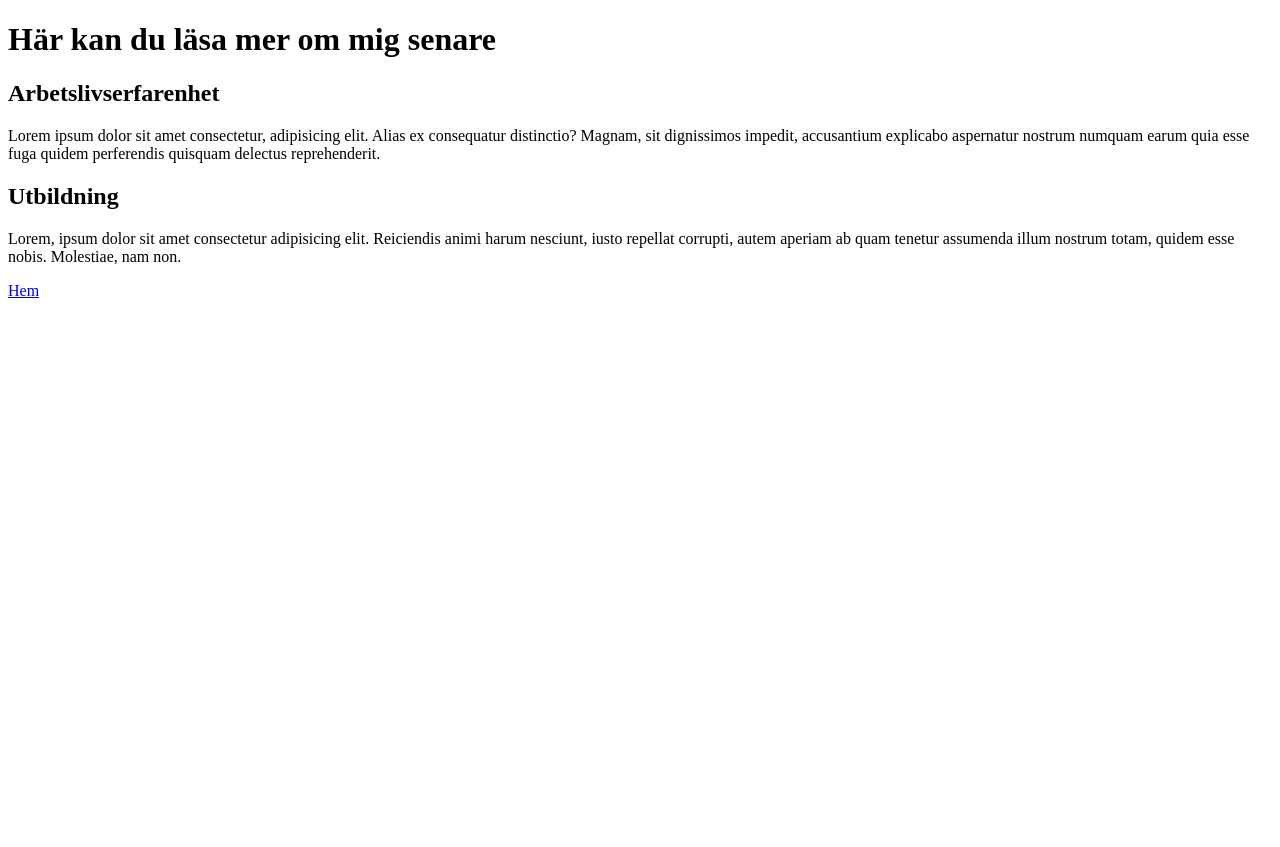
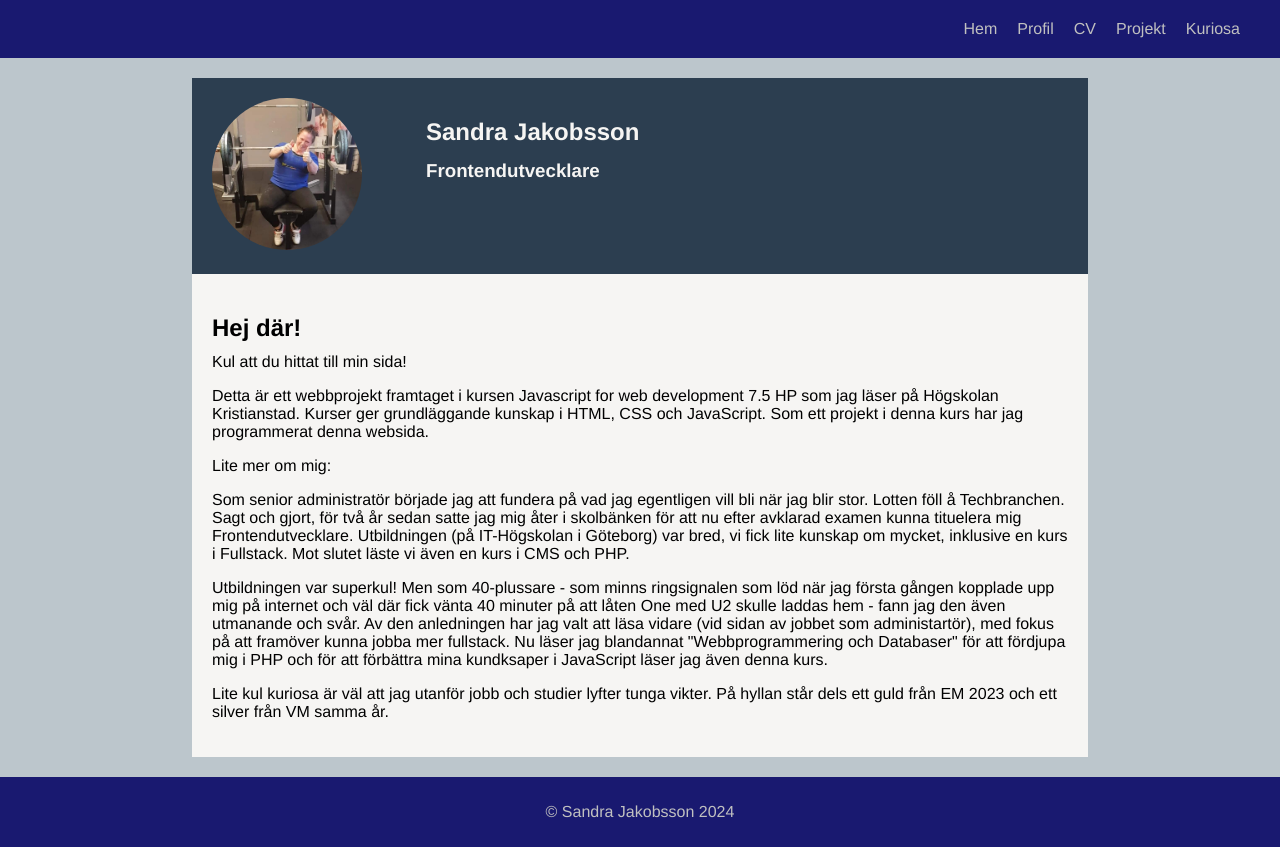
Before and after one commit to Saja81/hkr_portfolio, a plain HTML site: page profile.html in a window 1280 px wide. Before the commit the page ends 800 px from the top, so only its background shows below. Drawn offline with Linux system fonts and the light colour scheme.

Commit message:
Worked with index.html

```diff
--- a/css/card.css
+++ b/css/card.css
@@ -79,3 +79,26 @@ h2 {
 #card.flipped #cardBack {
   transform: rotateY(0deg);
 }
+
+#readMore a {
+  color: silver;
+  text-decoration: none;
+}
+
+#readMore {
+  list-style-type: none;
+}
+
+/* Styling för flipButtonContainer */
+.flipButtonContainer {
+  display: flex;
+  justify-content: flex-end; /* Placera elementet längst till höger */
+  align-items: flex-end; /* Placera elementet längst ned */
+  height: 100%;
+  margin-top: 50px;
+  /* Hitta bättre lösning för denna */
+}
+
+.flipButton {
+  margin: 0; /* Tar bort eventuell extra marginal */
+}
--- a/css/cv.css
+++ b/css/cv.css
@@ -32,7 +32,8 @@
   flex: 3; /* Tar upp 3 delar av tillgängligt utrymme */
 }
 
-#headerCv {
+#headerCv,
+#headerProfile {
   background-color: #2c3e50;
   color: #f6f5f3;
   margin: 10px;
--- /dev/null
+++ b/css/profile.css
@@ -0,0 +1,26 @@
+#headerProfile {
+  display: flex;
+  margin: 0;
+}
+
+#headerPic {
+  flex: 1;
+}
+
+#headerContact {
+  flex: 3;
+}
+
+#mainProfile {
+  width: 70%;
+  margin: 20px auto;
+  background-color: #f6f5f3;
+}
+
+#mePic {
+  border-radius: 50%;
+}
+
+#articleProfile {
+  padding: 20px;
+}
--- a/css/style.css
+++ b/css/style.css
@@ -1,5 +1,6 @@
 @import url("card.css");
 @import url("cv.css");
+@import url("profile.css");
 @import url("nav.css");
 @import url("footer.css");
 
--- a/profile.html
+++ b/profile.html
@@ -1,26 +1,76 @@
 <!DOCTYPE html>
-<html lang="en">
+<html lang="sv">
   <head>
-    <meta charset="UTF-8" />
-    <meta name="viewport" content="width=device-width, initial-scale=1.0" />
-
-    <title>Om mig</title>
+    <meta charset="utf-8" />
+    <meta name="referrer" content="unsafe-url" />
+    <title>Portfolio Sandra Jakobsson</title>
+    <link rel="shortcut icon" href="img/favicon.png" />
+    <link rel="stylesheet" href="css/style.css" />
   </head>
   <body>
-    <h1>Här kan du läsa mer om mig senare</h1>
-    <h2>Arbetslivserfarenhet</h2>
-    <p>
-      Lorem ipsum dolor sit amet consectetur, adipisicing elit. Alias ex
-      consequatur distinctio? Magnam, sit dignissimos impedit, accusantium
-      explicabo aspernatur nostrum numquam earum quia esse fuga quidem
-      perferendis quisquam delectus reprehenderit.
-    </p>
-    <h2>Utbildning</h2>
-    <p>
-      Lorem, ipsum dolor sit amet consectetur adipisicing elit. Reiciendis animi
-      harum nesciunt, iusto repellat corrupti, autem aperiam ab quam tenetur
-      assumenda illum nostrum totam, quidem esse nobis. Molestiae, nam non.
-    </p>
-    <a href="index.html" target="">Hem</a>
+    <header>
+      <nav class="navBar">
+        <ul>
+          <li><a href="index.html">Hem</a></li>
+          <li><a href="profile.html">Profil</a></li>
+          <li><a href="cv.html">CV</a></li>
+          <li><a href="project.html">Projekt</a></li>
+          <li><a href="more.html">Kuriosa</a></li>
+        </ul>
+      </nav>
+    </header>
+    <main id="mainProfile">
+      <header id="headerProfile">
+        <div id="headerPic">
+          <img id="mePic" src="img/me.jpg" width="150" alt="" />
+        </div>
+        <div id="headerContact">
+          <h2>Sandra Jakobsson</h2>
+          <h3>Frontendutvecklare</h3>
+        </div>
+      </header>
+      <article id="articleProfile">
+        <h2>Hej där!</h2>
+        <p>Kul att du hittat till min sida!</p>
+        <p>
+          Detta är ett webbprojekt framtaget i kursen Javascript for web
+          development 7.5 HP som jag läser på Högskolan Kristianstad. Kurser ger
+          grundläggande kunskap i HTML, CSS och JavaScript. Som ett projekt i
+          denna kurs har jag programmerat denna websida.
+        </p>
+
+        <p>Lite mer om mig:</p>
+        <p>
+          Som senior administratör började jag att fundera på vad jag egentligen
+          vill bli när jag blir stor. Lotten föll å Techbranchen. Sagt och
+          gjort, för två år sedan satte jag mig åter i skolbänken för att nu
+          efter avklarad examen kunna tituelera mig Frontendutvecklare.
+          Utbildningen (på IT-Högskolan i Göteborg) var bred, vi fick lite
+          kunskap om mycket, inklusive en kurs i Fullstack. Mot slutet läste vi
+          även en kurs i CMS och PHP.
+        </p>
+        <p>
+          Utbildningen var superkul! Men som 40-plussare - som minns
+          ringsignalen som löd när jag första gången kopplade upp mig på
+          internet och väl där fick vänta 40 minuter på att låten One med U2
+          skulle laddas hem - fann jag den även utmanande och svår. Av den
+          anledningen har jag valt att läsa vidare (vid sidan av jobbet som
+          administartör), med fokus på att framöver kunna jobba mer fullstack.
+          Nu läser jag blandannat "Webbprogrammering och Databaser" för att
+          fördjupa mig i PHP och för att förbättra mina kundksaper i JavaScript
+          läser jag även denna kurs.
+        </p>
+
+        <p>
+          Lite kul kuriosa är väl att jag utanför jobb och studier lyfter tunga
+          vikter. På hyllan står dels ett guld från EM 2023 och ett silver från
+          VM samma år.
+        </p>
+      </article>
+    </main>
+
+    <footer>
+      <p>&copy; Sandra Jakobsson 2024</p>
+    </footer>
   </body>
 </html>
```
Also changed, not shown: cv.html (+3 -2 lines), index.html (+9 -3 lines), letter.html (+9 -13 lines), more.html (added).
